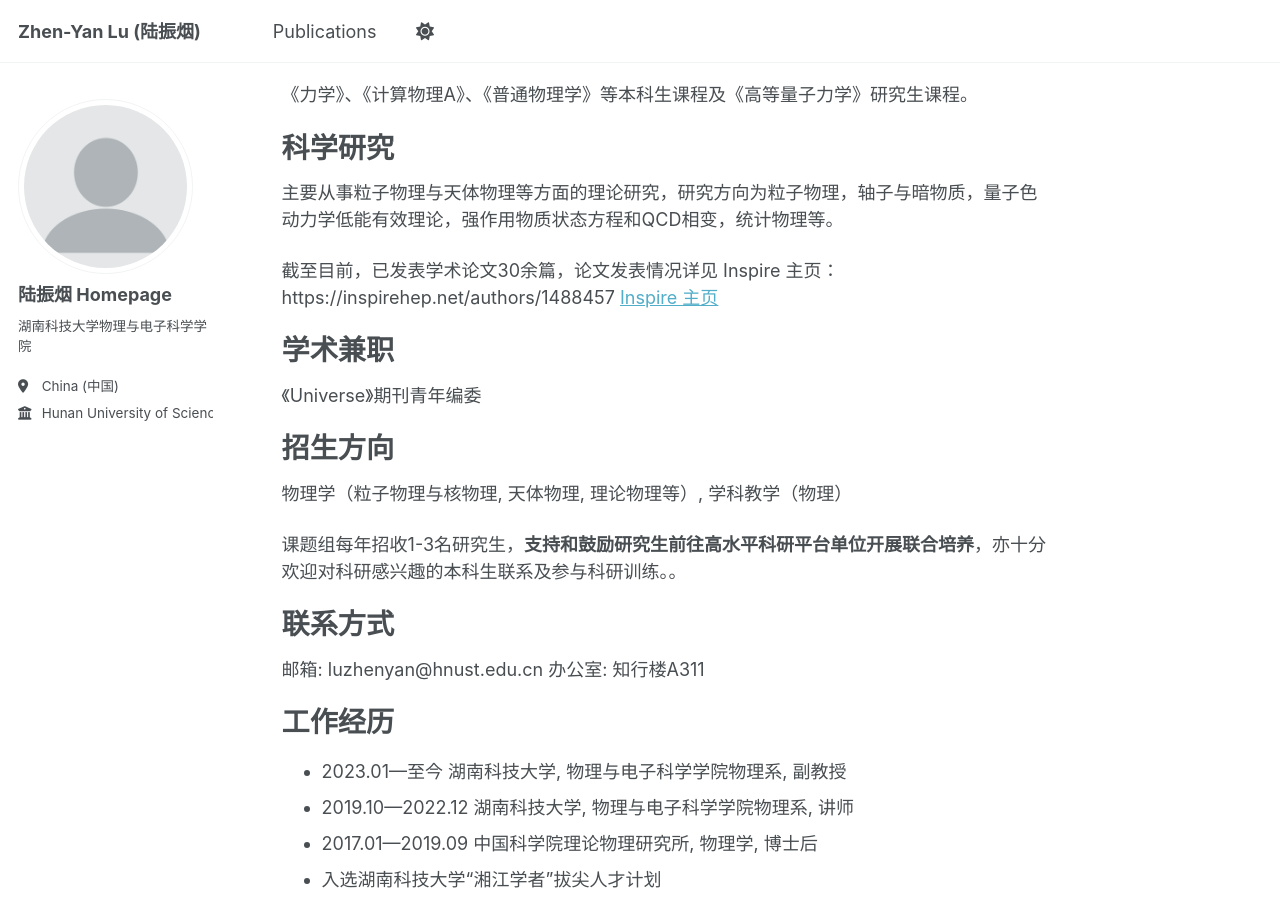
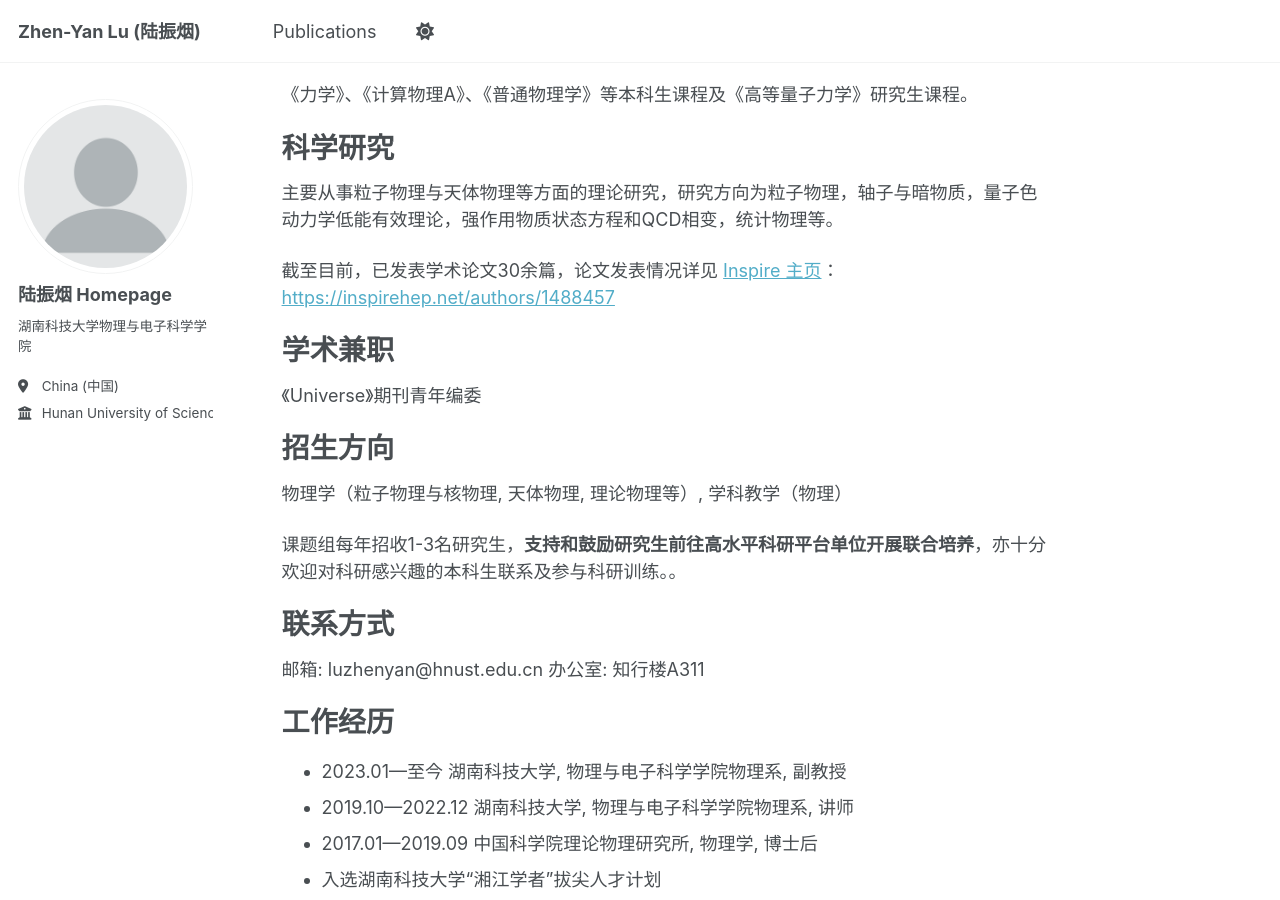
Before and after one commit to luzhenyan-stack/luzhenyan.github.io, a Jekyll site: the page built from _pages/about.md, in a window 1280 px wide and 900 px high, scrolled down 394 px. Built offline with Jekyll 4.4.1, drawn with Linux system fonts in a browser that asks for light colours; a script that is not in the unit is left out.

Commit message:
Update about.md

```diff
--- a/_pages/about.md
+++ b/_pages/about.md
@@ -19,8 +19,8 @@ redirect_from:
 ======
 主要从事粒子物理与天体物理等方面的理论研究，研究方向为粒子物理，轴子与暗物质，量子色动力学低能有效理论，强作用物质状态方程和QCD相变，统计物理等。
 
-截至目前，已发表学术论文30余篇，论文发表情况详见 Inspire 主页：https://inspirehep.net/authors/1488457
-[Inspire 主页](https://inspirehep.net/authors/1488457)
+截至目前，已发表学术论文30余篇，论文发表情况详见 [Inspire 主页](https://inspirehep.net/authors/1488457)：[https://inspirehep.net/authors/1488457](https://inspirehep.net/authors/1488457)
+
 
 
 学术兼职
```
